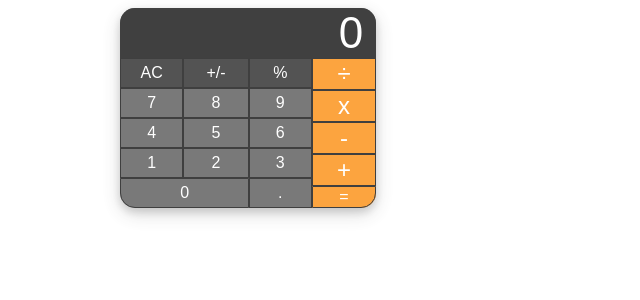
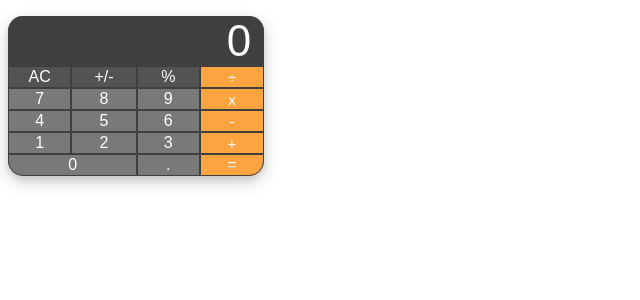
Before and after one commit to raseward14/react-calculator-chrome-extension, a React (Create React App) app in the folder react-chrome-ext/: page / in a window 1280 px wide. Shown: the top 300 px of the page, without its empty margins (0-640 px from the left). Built offline with nearby package versions, Linux system fonts and the light colour scheme; a web font is replaced by a local one.

Commit message:
removed big font size class so that all buttons are the same size

```diff
--- a/react-chrome-ext/src/App.css
+++ b/react-chrome-ext/src/App.css
@@ -4,6 +4,6 @@
 }
 
 .container {
-    width: 30rem;
-    height: 30rem;
+    width: 10rem;
+    height: 14rem;
 }
--- a/react-chrome-ext/src/components/Layout/style.css
+++ b/react-chrome-ext/src/components/Layout/style.css
@@ -8,6 +8,7 @@
 
 .calc-wrapper {
     margin: auto;
+    margin-top: 1rem;
     opacity: 0.75;
     width: 20vw;
     border-radius: 15px;
@@ -46,7 +47,6 @@
 .left-container {
     flex-grow: 3;
     display: flex;
-    padding: 0px;
 }
 .left-side {
     display: flex;
@@ -59,7 +59,6 @@ tr.left-columns {
 .left-columns {
     display: flex;
     flex-direction: column;
-    padding: 0px;
 }
 .left-row {
     display: flex;
@@ -79,7 +78,6 @@ tr.left-center-column{
 .left-center-column {
     display: flex;
     flex-direction: column;
-    padding: 0px;
     height: 80%;
 }
 .left-center-row {
@@ -117,7 +115,7 @@ tr.right-side {
 }
 
 .big {
-    font-size: 24px;
+    font-size: 15px;
 }
 
 .right-corner {
```
